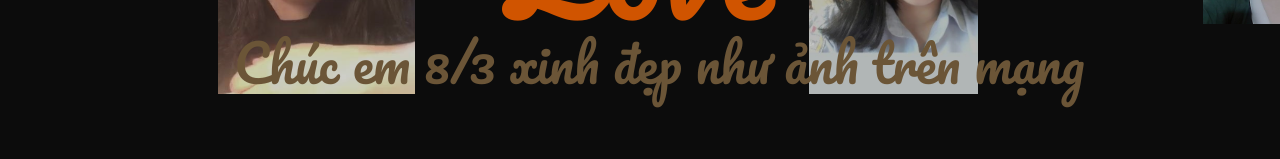
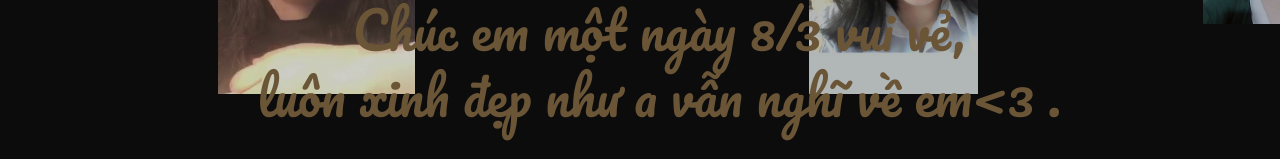
Before and after one commit to supheojoo/supheojoo.github.io, a plain HTML site: page KhanhLinh/index.html in a window 1280 px wide. Shown: the part 411-570 px from the top of the page. Drawn offline with Linux system fonts and the light colour scheme; a web font is replaced by a local one.

Commit message:
Add files via upload

```diff
--- a/KhanhLinh/index.html
+++ b/KhanhLinh/index.html
@@ -39,7 +39,13 @@ supportsCssVars() || alert("Please view this demo in a modern browser that suppo
 					<span>Love</span>
 				</h2>
 				<h2 class="content__title no-select">
-					<span class="content__title-sub">Chúc em 8/3 xinh đẹp như ảnh trên mạng</span>
+					<span class="content__title-sub">Chúc em một ngày 8/3 vui vẻ,</span>
+				</h2>
+				<h2 class="content__title no-select">
+				    <span class="content__title-sub"> </span>
+				</h2>
+				<h2 class="content__title no-select">
+					<span class="content__title-sub">luôn xinh đẹp như a vẫn nghĩ về em<3 .</span>
 				</h2>
 			</div>
 		</main>
```
